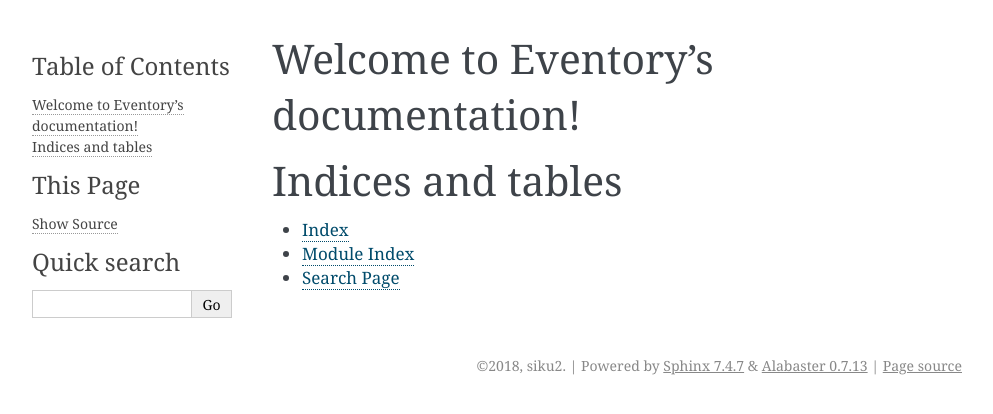
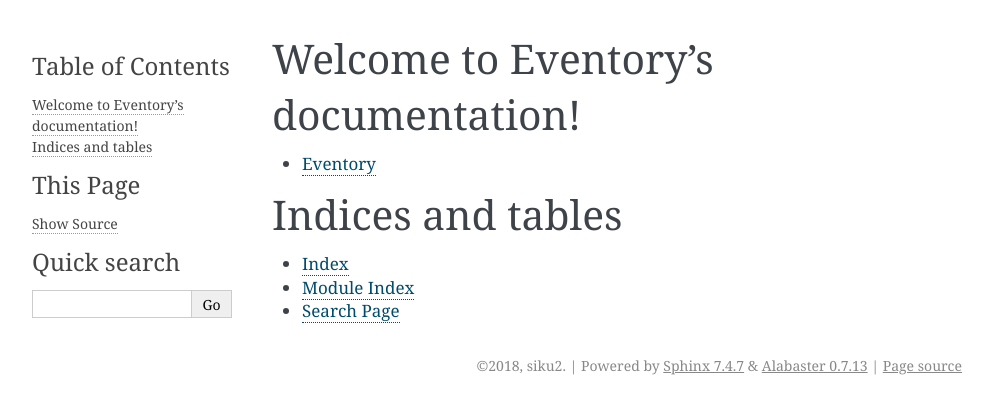
Before and after one commit to siku2/Eventory, a Sphinx documentation site: the page built from docs/source/index.rst, in a window 1280 px wide. Shown: the top 414 px of the page, without its empty margins (148-1141 px from the left). Built offline with Sphinx 7.4.7, drawn with Linux system fonts in a browser that asks for light colours.

Commit message:
veeeery rough documentation start

```diff
--- /dev/null
+++ b/docs/source/eventory.rst
@@ -0,0 +1,5 @@
+Eventory
+==========
+
+.. automodule:: eventory
+   :members:
--- a/docs/source/index.rst
+++ b/docs/source/index.rst
@@ -8,7 +8,8 @@
 
 .. toctree::
    :maxdepth: 2
-   :caption: Contents:
+
+   eventory
 
 
 
```
